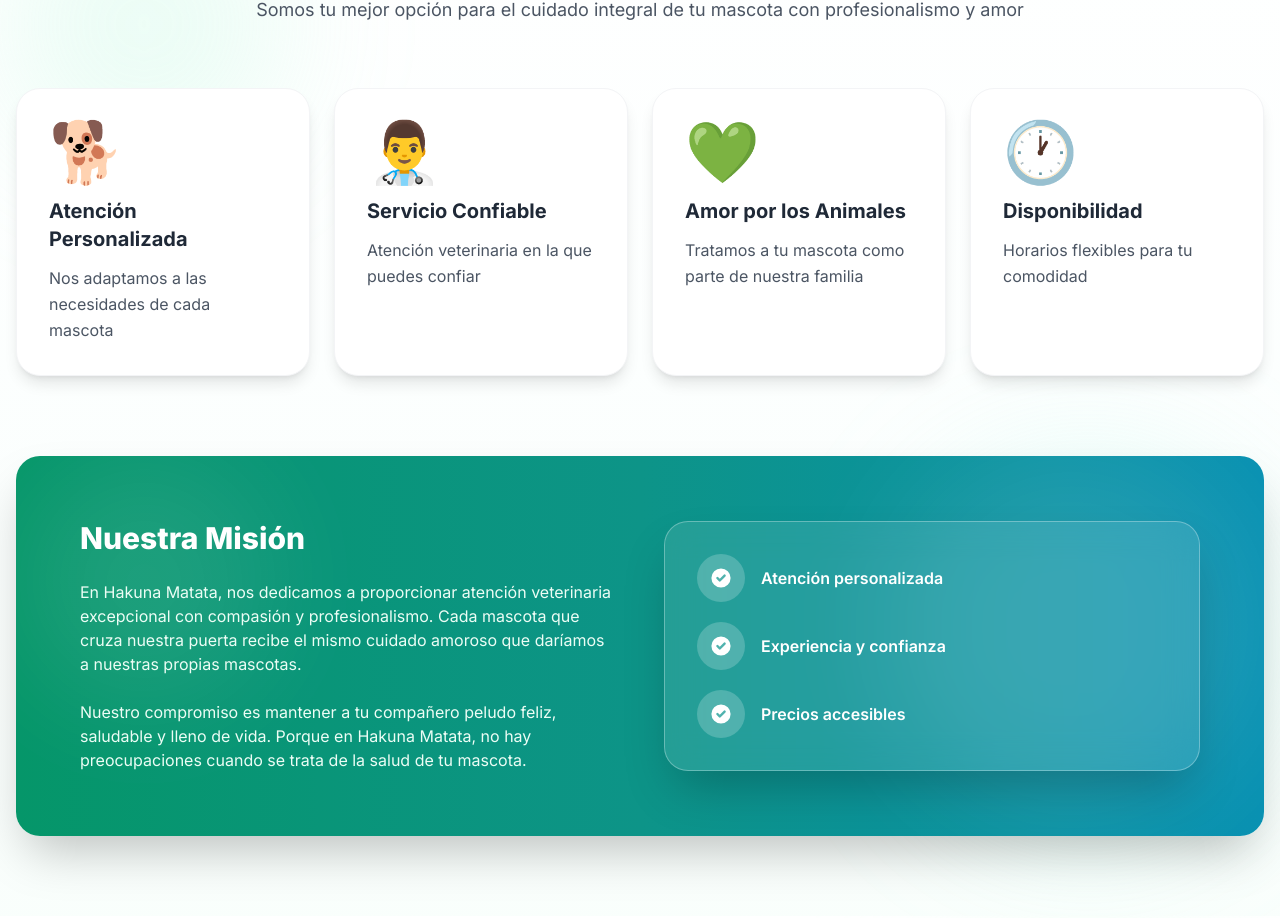
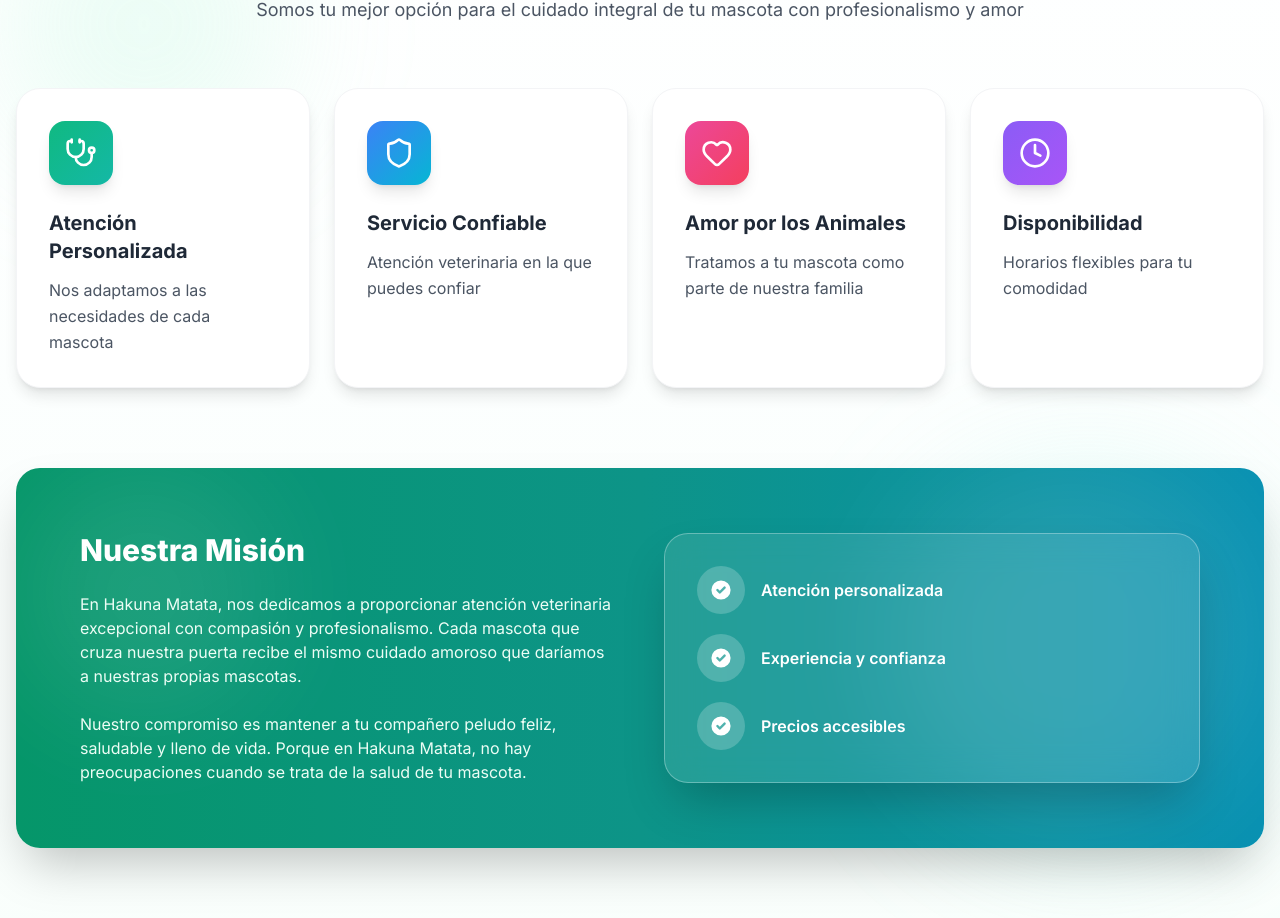
Before and after one commit to brayanmtzzz/hakuna-matata, a Next.js app: page / in a window 1280 px wide. Shown: the part 1000-1918 px from the top of the page. Built offline with nearby package versions, Linux system fonts and the light colour scheme; no server answers; the database is empty.

Commit message:
lucide react para iconos mejorados

```diff
--- a/components/About.tsx
+++ b/components/About.tsx
@@ -3,6 +3,7 @@
 import { motion } from 'framer-motion';
 import { useInView } from 'framer-motion';
 import { useRef } from 'react';
+import { Heart, Stethoscope, Clock, Shield } from 'lucide-react';
 
 export default function About() {
   const ref = useRef(null);
@@ -10,24 +11,28 @@ export default function About() {
 
   const features = [
     {
-      icon: '🐕',
+      icon: Stethoscope,
       title: 'Atención Personalizada',
       description: 'Nos adaptamos a las necesidades de cada mascota',
+      color: 'from-emerald-500 to-teal-500',
     },
     {
-      icon: '👨‍⚕️',
+      icon: Shield,
       title: 'Servicio Confiable',
       description: 'Atención veterinaria en la que puedes confiar',
+      color: 'from-blue-500 to-cyan-500',
     },
     {
-      icon: '💚',
+      icon: Heart,
       title: 'Amor por los Animales',
       description: 'Tratamos a tu mascota como parte de nuestra familia',
+      color: 'from-pink-500 to-rose-500',
     },
     {
-      icon: '🕐',
+      icon: Clock,
       title: 'Disponibilidad',
       description: 'Horarios flexibles para tu comodidad',
+      color: 'from-violet-500 to-purple-500',
     },
   ];
 
@@ -77,11 +82,11 @@ export default function About() {
 
               <div className="relative z-10">
                 <motion.div
-                  className="text-6xl mb-4 inline-block"
-                  whileHover={{ scale: 1.2, rotate: 10 }}
+                  className={`mb-6 inline-flex p-4 rounded-2xl bg-gradient-to-br ${feature.color} shadow-lg`}
+                  whileHover={{ scale: 1.1, rotate: 5 }}
                   transition={{ type: "spring", stiffness: 300 }}
                 >
-                  {feature.icon}
+                  <feature.icon className="w-8 h-8 text-white" strokeWidth={2} />
                 </motion.div>
                 <h3 className="text-xl font-bold text-gray-800 mb-3 group-hover:text-emerald-600 transition-colors">
                   {feature.title}
--- a/package.json
+++ b/package.json
@@ -16,6 +16,7 @@
     "bcrypt": "^6.0.0",
     "framer-motion": "^12.23.24",
     "lottie-react": "^2.4.1",
+    "lucide-react": "^0.553.0",
     "next": "16.0.1",
     "next-auth": "^4.24.13",
     "prisma": "^6.19.0",
```
Also changed, not shown: 1 other file (tests, documents, lock files or other folders).
